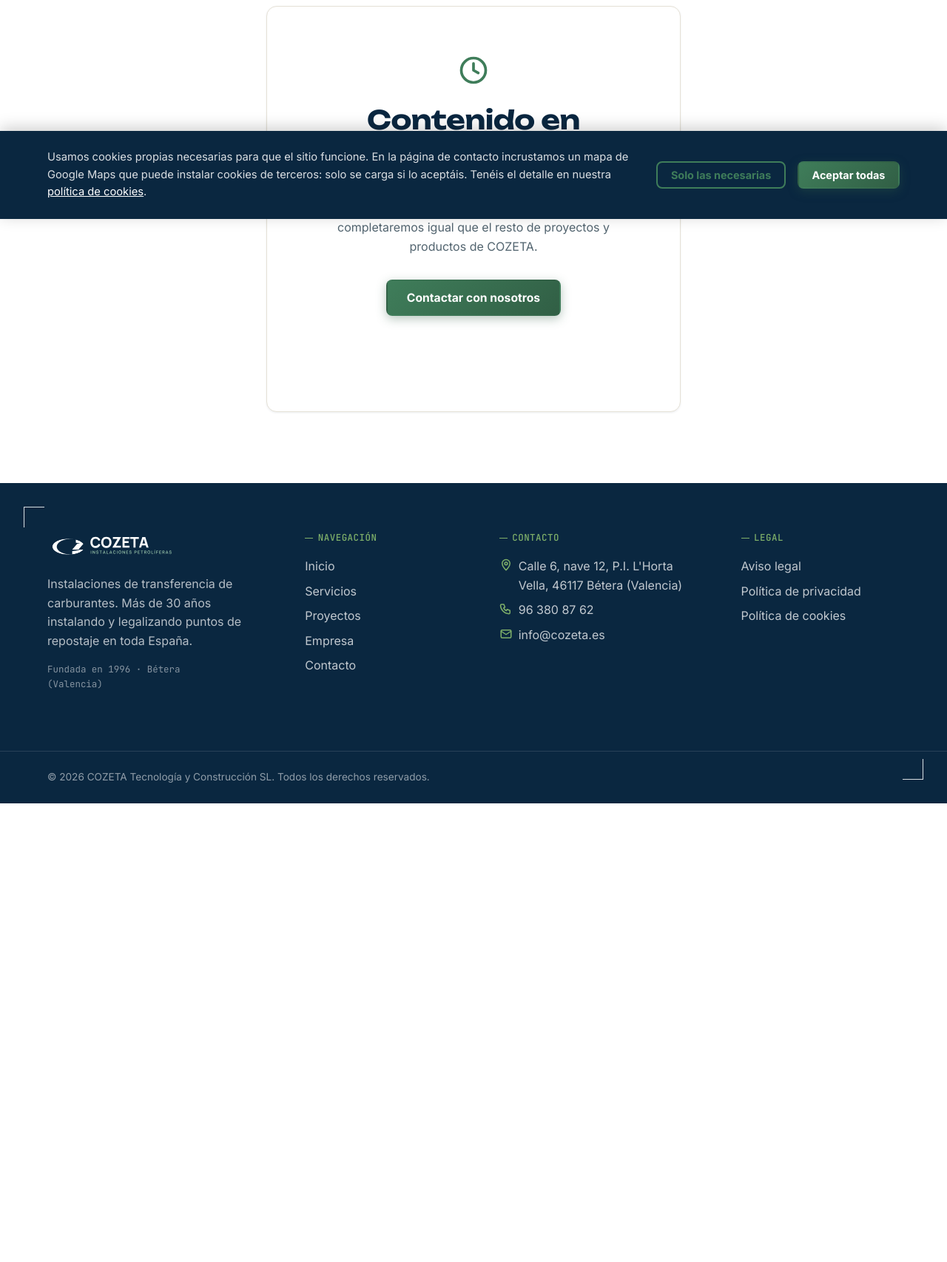
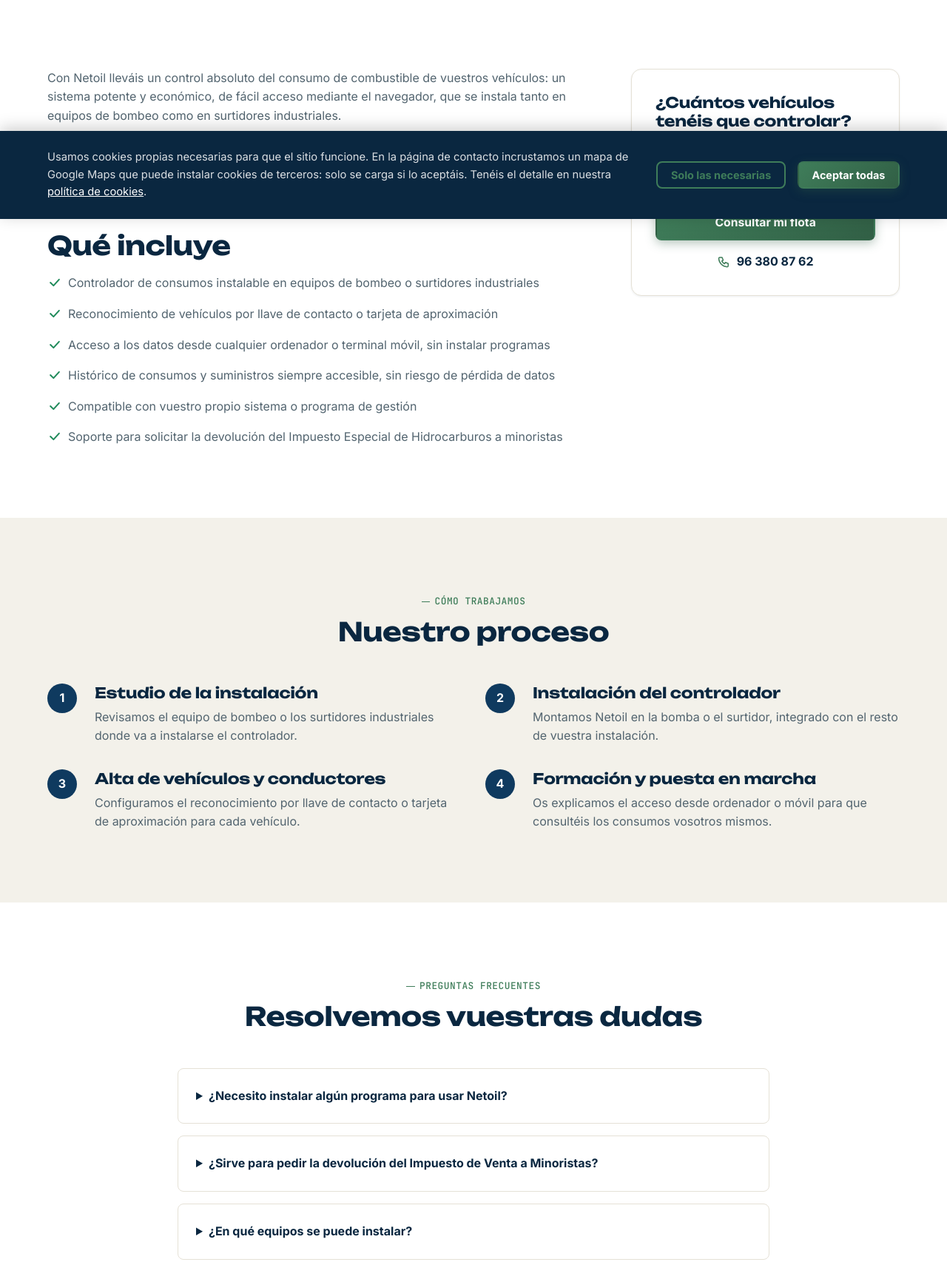
Before and after one commit to Elmonfas/Astro-Cozeta-web, an Astro site: page /netoil in a window 1280 px wide. Shown: the part 504-2210 px from the top of the page at 74% size. Before the commit the page ends 1590 px from the top, so only its background shows below. Built offline with nearby package versions, Linux system fonts and the light colour scheme; Astro itself is replaced by a stand-in of ours.

Commit message:
Rellenar Netoil con contenido real: controlador de consumos de combustible
Encontrado en la web actual de COZETA (cozeta.es/inicio/cosumos-propios/):
Netoil es un producto propio, no un cliente — un controlador de consumos
de combustible para flotas, instalable en equipos de bombeo o surtidores
industriales, con reconocimiento de vehículos por llave o tarjeta y acceso
vía navegador sin instalar programas. También sirve para tramitar la
devolución del Impuesto Especial de Hidrocarburos a minoristas.

Sustituye la página placeholder por contenido real siguiendo el mismo
patrón que /payway/ y /mantenimiento/ (ServiceDetail, Service + FAQPage),
la saca de noindex y la vuelve a incluir en el sitemap.

```diff
--- a/astro.config.mjs
+++ b/astro.config.mjs
@@ -16,9 +16,7 @@
     sitemap({
       // /contacto/gracias/ es la página de destino del formulario sin JS:
       // no aporta nada en buscadores y va marcada como noindex.
-      // /netoil/ es un placeholder pendiente de contenido y fotos reales,
-      // también noindex hasta que se rellene (ver src/pages/netoil/index.astro).
-      filter: (page) => !page.includes('/contacto/gracias') && !page.includes('/netoil'),
+      filter: (page) => !page.includes('/contacto/gracias'),
     }),
   ],
 
--- a/src/pages/netoil/index.astro
+++ b/src/pages/netoil/index.astro
@@ -1,76 +1,95 @@
 ---
-// Página placeholder: pendiente de contenido y fotos reales. noindex + fuera
-// del sitemap (ver astro.config.mjs) hasta que se rellene con información real.
 import Layout from '../../layouts/Layout.astro';
-import PageHero from '../../components/PageHero.astro';
-import Icon from '../../components/Icon.astro';
-import { site } from '../../lib/site';
+import ServiceDetail from '../../components/ServiceDetail.astro';
+
+const incluye = [
+  'Controlador de consumos instalable en equipos de bombeo o surtidores industriales',
+  'Reconocimiento de vehículos por llave de contacto o tarjeta de aproximación',
+  'Acceso a los datos desde cualquier ordenador o terminal móvil, sin instalar programas',
+  'Histórico de consumos y suministros siempre accesible, sin riesgo de pérdida de datos',
+  'Compatible con vuestro propio sistema o programa de gestión',
+  'Soporte para solicitar la devolución del Impuesto Especial de Hidrocarburos a minoristas',
+];
+
+const proceso = [
+  {
+    titulo: 'Estudio de la instalación',
+    texto: 'Revisamos el equipo de bombeo o los surtidores industriales donde va a instalarse el controlador.',
+  },
+  {
+    titulo: 'Instalación del controlador',
+    texto: 'Montamos Netoil en la bomba o el surtidor, integrado con el resto de vuestra instalación.',
+  },
+  {
+    titulo: 'Alta de vehículos y conductores',
+    texto: 'Configuramos el reconocimiento por llave de contacto o tarjeta de aproximación para cada vehículo.',
+  },
+  {
+    titulo: 'Formación y puesta en marcha',
+    texto: 'Os explicamos el acceso desde ordenador o móvil para que consultéis los consumos vosotros mismos.',
+  },
+];
+
+const faq = [
+  {
+    pregunta: '¿Necesito instalar algún programa para usar Netoil?',
+    respuesta: 'No. Se accede desde el navegador de cualquier ordenador o terminal móvil, sin instalar ni mantener software adicional.',
+  },
+  {
+    pregunta: '¿Sirve para pedir la devolución del Impuesto de Venta a Minoristas?',
+    respuesta: 'Sí, Netoil deja registrado el consumo de forma que facilita tramitar esa devolución ante la Agencia Tributaria.',
+  },
+  {
+    pregunta: '¿En qué equipos se puede instalar?',
+    respuesta: 'En equipos de bombeo con bomba y medidor, y en surtidores industriales.',
+  },
+];
+
+const aside = {
+  titulo: '¿Cuántos vehículos tenéis que controlar?',
+  texto: 'Con el número de vehículos y el tipo de equipo de suministro os decimos qué configuración de Netoil encaja.',
+  boton: 'Consultar mi flota',
+};
+
+const cta = {
+  titulo: 'Sabed en todo momento cuánto gasta cada vehículo',
+  texto: 'Netoil registra cada repostaje por llave o tarjeta y os deja los datos siempre accesibles, sin depender de programas complejos.',
+  boton: 'Pedir información',
+};
+
+const relacionados = [
+  { href: '/servicios/consumos-propios/', icon: 'flota', label: 'Consumos propios' },
+  { href: '/payway/', icon: 'pago', label: 'PAYWAY' },
+  { href: '/mantenimiento/', icon: 'mantenimiento', label: 'Mantenimiento' },
+];
 ---
 
 <Layout
-  title="Netoil"
-  description="Página de Netoil en preparación."
-  noindex
+  title="Netoil: control de consumos de combustible para flotas"
+  description="Netoil es el controlador de consumos de COZETA: gestionad el gasto de combustible de vuestra flota desde cualquier ordenador o móvil, sin instalar programas."
+  breadcrumbs={[{ name: 'Netoil', path: '/netoil/' }]}
 >
-  <PageHero
+  <ServiceDetail
     eyebrow="Productos"
     title="Netoil"
-    intro="Estamos preparando esta página con fotos e información del proyecto. Mientras tanto, escribidnos si queréis saber más."
-  />
-
-  <section class="section">
-    <div class="container">
-      <div class="coming-soon card">
-        <Icon name="clock" class="icon-clock" />
-        <h2>Contenido en preparación</h2>
-        <p>
-          Todavía no tenemos las fotos ni el detalle listos para esta página. En cuanto estén
-          disponibles, la completaremos igual que el resto de proyectos y productos de COZETA.
-        </p>
-        <div class="coming-soon-actions">
-          <a href="/contacto/" class="btn btn-primary">Contactar con nosotros</a>
-          <a href={`tel:+34${site.phone}`} class="btn btn-secondary">
-            <Icon name="phone" class="icon-sm" /> {site.phoneDisplay}
-          </a>
-        </div>
-      </div>
-    </div>
-  </section>
+    intro="Controlador de consumos de combustible para empresas de transporte y flotas propias: gestionad y controlad el gasto de cada vehículo desde el navegador, sin instalar nada."
+    icon="flota"
+    incluye={incluye}
+    proceso={proceso}
+    faq={faq}
+    aside={aside}
+    cta={cta}
+    relacionados={relacionados}
+  >
+    <p>
+      Con Netoil lleváis un control absoluto del consumo de combustible de vuestros vehículos: un
+      sistema potente y económico, de fácil acceso mediante el navegador, que se instala tanto en
+      equipos de bombeo como en surtidores industriales.
+    </p>
+    <p>
+      Netoil reconoce cada vehículo por llave de contacto o por tarjeta de aproximación, así que
+      podéis controlar consumos y suministros desde cualquier ordenador o terminal móvil sin
+      instalar ni mantener programas complejos, con vuestros datos siempre accesibles.
+    </p>
+  </ServiceDetail>
 </Layout>
-
-<style>
-  .coming-soon {
-    max-width: 560px;
-    margin-inline: auto;
-    text-align: center;
-    padding: var(--space-7);
-  }
-
-  .coming-soon :global(.icon-clock) {
-    width: 44px;
-    height: 44px;
-    color: var(--color-secondary);
-    margin-bottom: var(--space-3);
-  }
-
-  .coming-soon h2 {
-    margin-bottom: var(--space-3);
-  }
-
-  .coming-soon p {
-    color: var(--color-text-muted);
-    margin-bottom: var(--space-5);
-  }
-
-  .coming-soon-actions {
-    display: flex;
-    gap: var(--space-3);
-    justify-content: center;
-    flex-wrap: wrap;
-  }
-
-  .coming-soon-actions :global(.icon-sm) {
-    width: 18px;
-    height: 18px;
-  }
-</style>
--- a/src/pages/servicios/index.astro
+++ b/src/pages/servicios/index.astro
@@ -14,7 +14,7 @@
 const productIcons: Record<string, string> = {
   '/payway/': 'pago',
   '/mantenimiento/': 'mantenimiento',
-  '/netoil/': 'clock',
+  '/netoil/': 'flota',
 };
 ---
 
@@ -55,7 +55,7 @@
     <div class="container">
       <div class="section-header">
         <h2 id="productos-heading">Productos propios</h2>
-        <p>PAYWAY y el contrato de mantenimiento tienen página propia, con todo el detalle.</p>
+        <p>PAYWAY, Netoil y el contrato de mantenimiento tienen página propia, con todo el detalle.</p>
       </div>
       <ul class="products-list">
         {productLinks.map((p) => (
```
